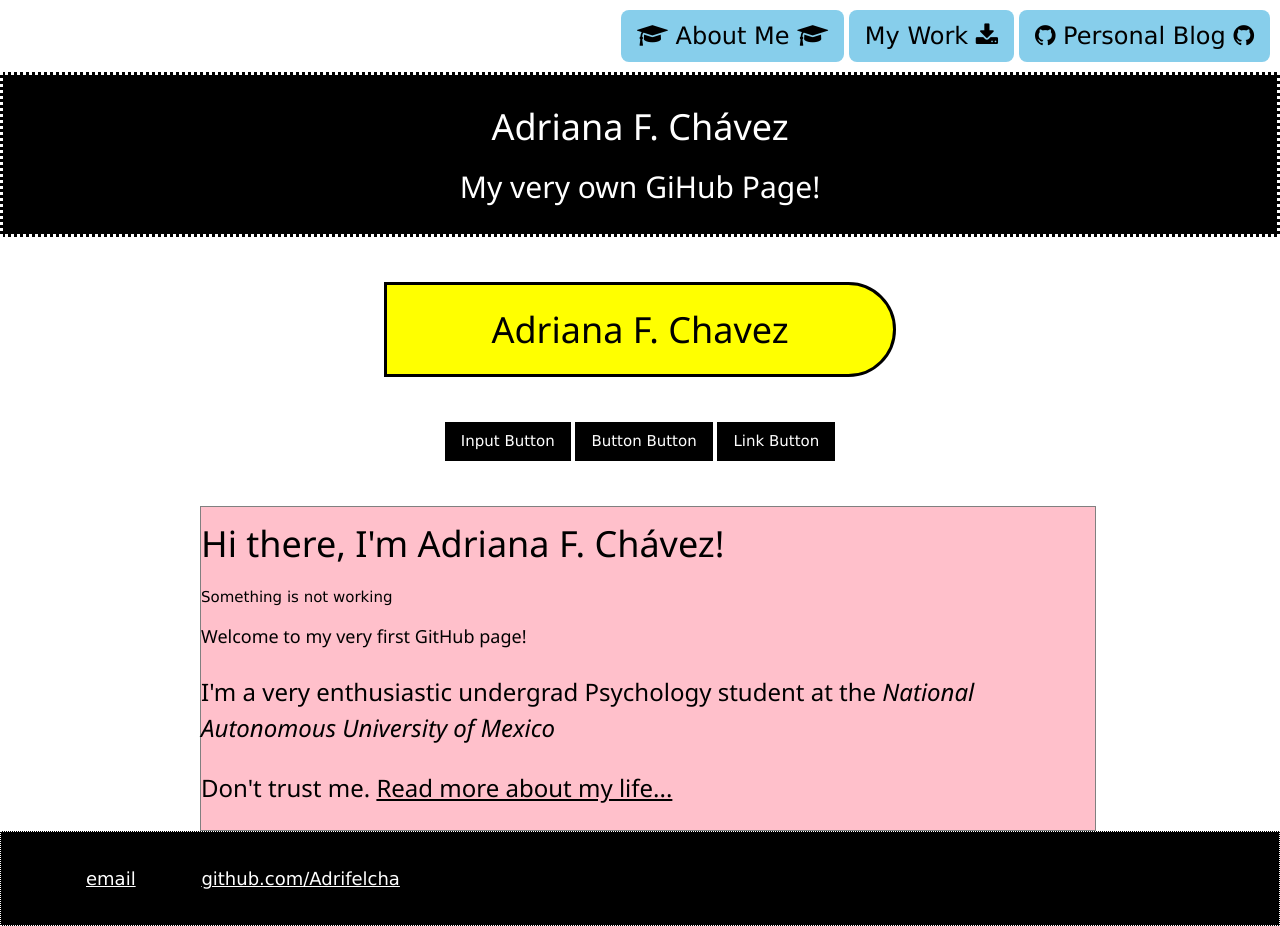
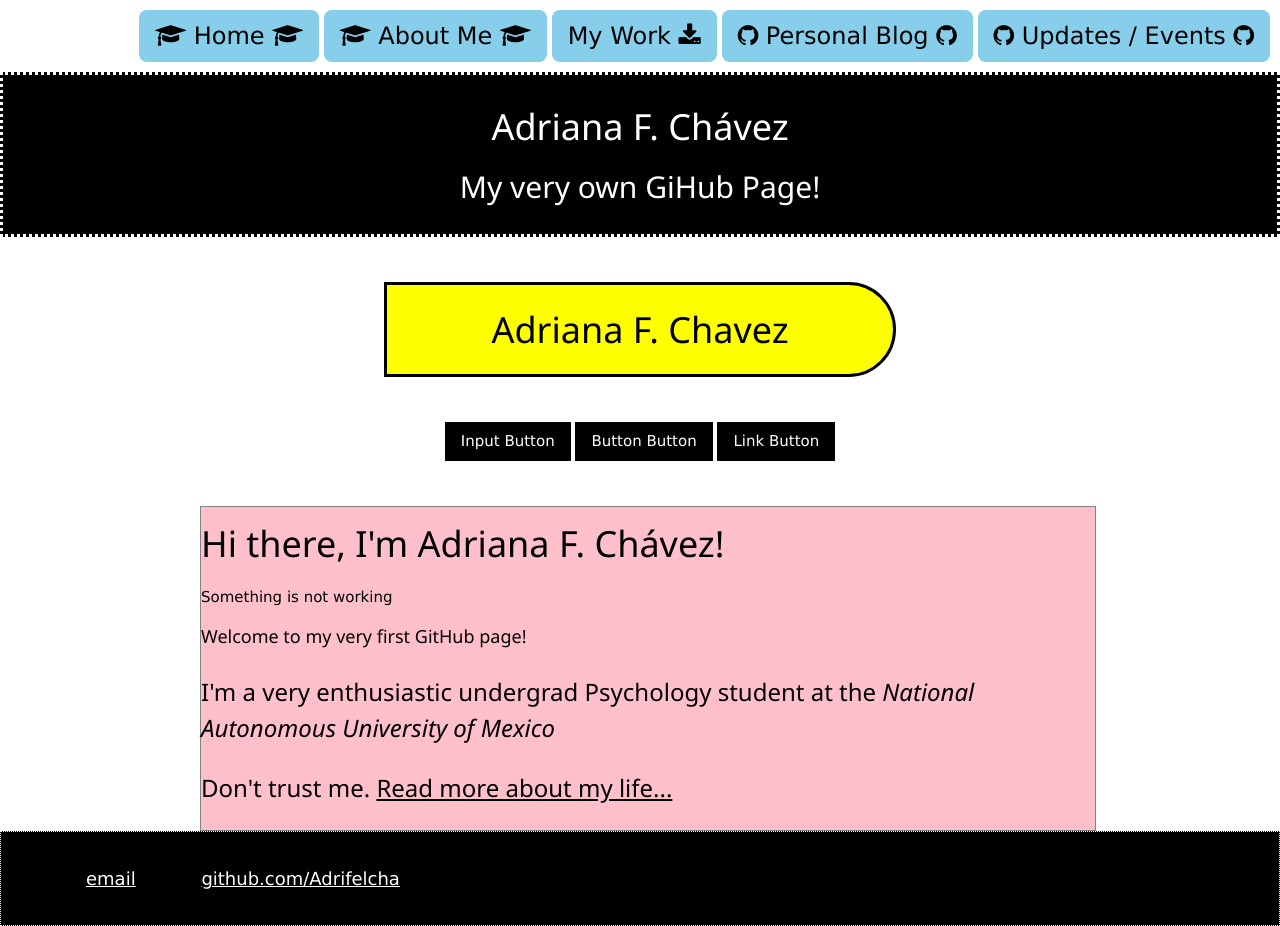
Before and after one commit to Adrifelcha/Adrifelcha-github.io, a Jekyll site: the page built from index.html, in a window 1280 px wide. Built offline with Jekyll 4.4.1, drawn with Linux system fonts in a browser that asks for light colours.

Commit message:
Update default.html

```diff
--- a/_layouts/default.html
+++ b/_layouts/default.html
@@ -71,9 +71,11 @@
 		</head>
 		<body>
 			<nav>
+				<a href="#" class="w3-btn w3-light-blue w3-button w3-xlarge w3-round-large w3-hover-dark-grey"><i class="fa fa-graduation-cap" aria-hidden="true"></i> Home <i class="fa fa-graduation-cap" aria-hidden="true"></i></a>
 				<a href="#" class="w3-btn w3-light-blue w3-button w3-xlarge w3-round-large w3-hover-dark-grey"><i class="fa fa-graduation-cap" aria-hidden="true"></i> About Me <i class="fa fa-graduation-cap" aria-hidden="true"></i></a>
 				<a href="#" class="w3-btn w3-light-blue w3-button w3-hover-dark-grey w3-xlarge w3-round-large"> My Work <i class="fa fa-download" aria-hidden="true"></i></a>
 			        <a href="#" target="_blank" class="w3-btn w3-light-blue w3-button w3-xlarge w3-hover-dark-grey w3-round-large"><i class="fa fa-github"></i> Personal Blog <i class="fa fa-github"></i></a>
+				<a href="#" target="_blank" class="w3-btn w3-light-blue w3-button w3-xlarge w3-hover-dark-grey w3-round-large"><i class="fa fa-github"></i> Updates / Events <i class="fa fa-github"></i></a>
 
 			</nav>
 
```
